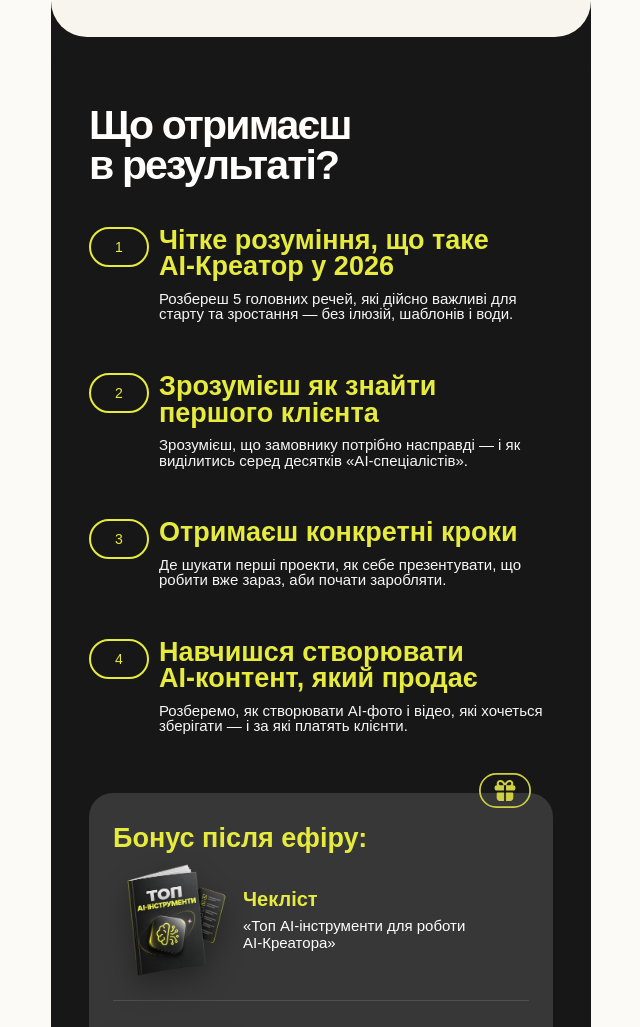
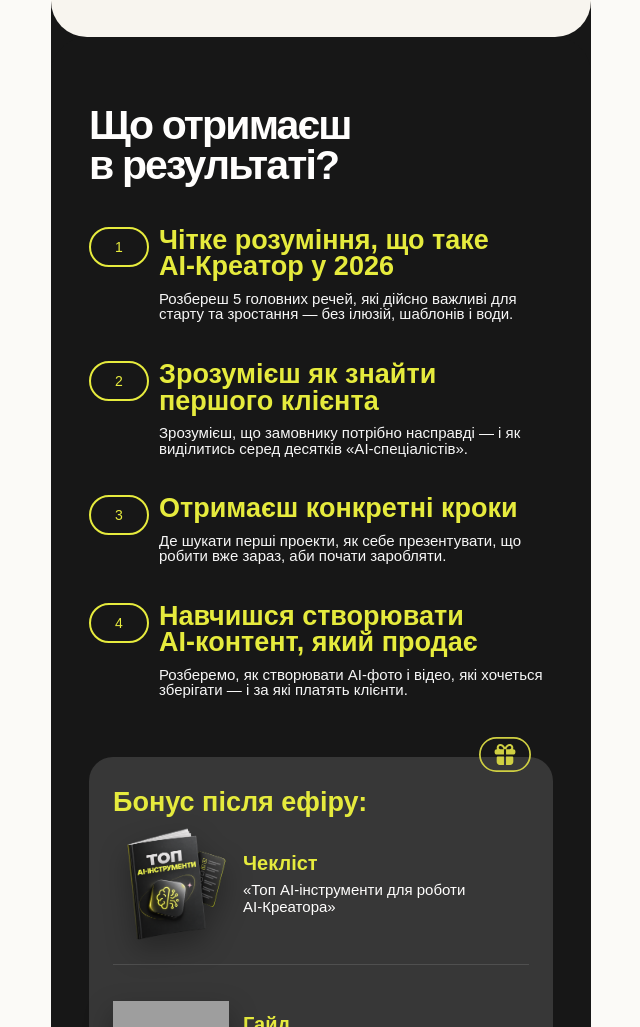
Before and after one commit to Svip-web/ai-creator-masterclass-landing, a plain HTML site: page index.html in a window 1280 px wide. Shown: the part 3639-4666 px from the top of the page, without its empty margins (319-959 px from the left). Drawn offline with Linux system fonts and the light colour scheme; grey boxes are pictures that could not be loaded.

Commit message:
Tighten result item spacing

```diff
--- a/style.css
+++ b/style.css
@@ -117,7 +117,7 @@ h2 { margin-bottom: 22px; font-size: 41px; line-height: .98; letter-spacing: -.0
 
 .outcomes { border-radius: 36px 36px 0 0; }
 .outcomes .section-pad { padding-top: 68px; }
-.outcome-list { display: grid; gap: 36px; margin-top: 42px; }
+.outcome-list { display: grid; gap: 24px; margin-top: 42px; }
 .outcome-list article { display: grid; grid-template-columns: 60px 1fr; gap: 10px; align-items: start; }
 .outcome-list article > span { display: grid; width: 60px; height: 40px; place-items: center; border: 2px solid var(--acid); border-radius: 999px; color: var(--acid); font-size: 14px; font-weight: 500; line-height: 1; }
 .outcome-list h3 { margin-bottom: 11px; color: var(--acid); font-size: 27px; line-height: .98; }
```
